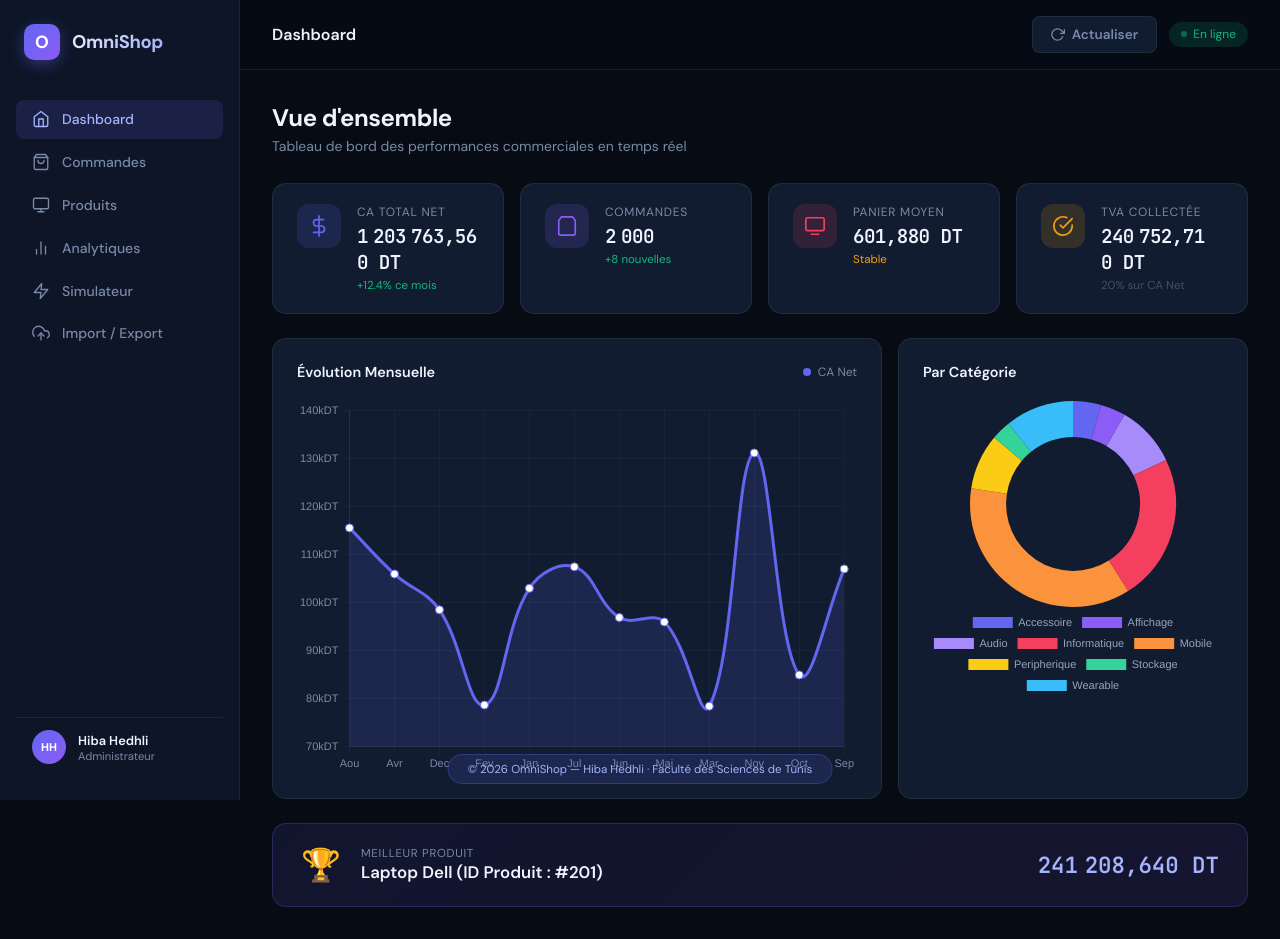
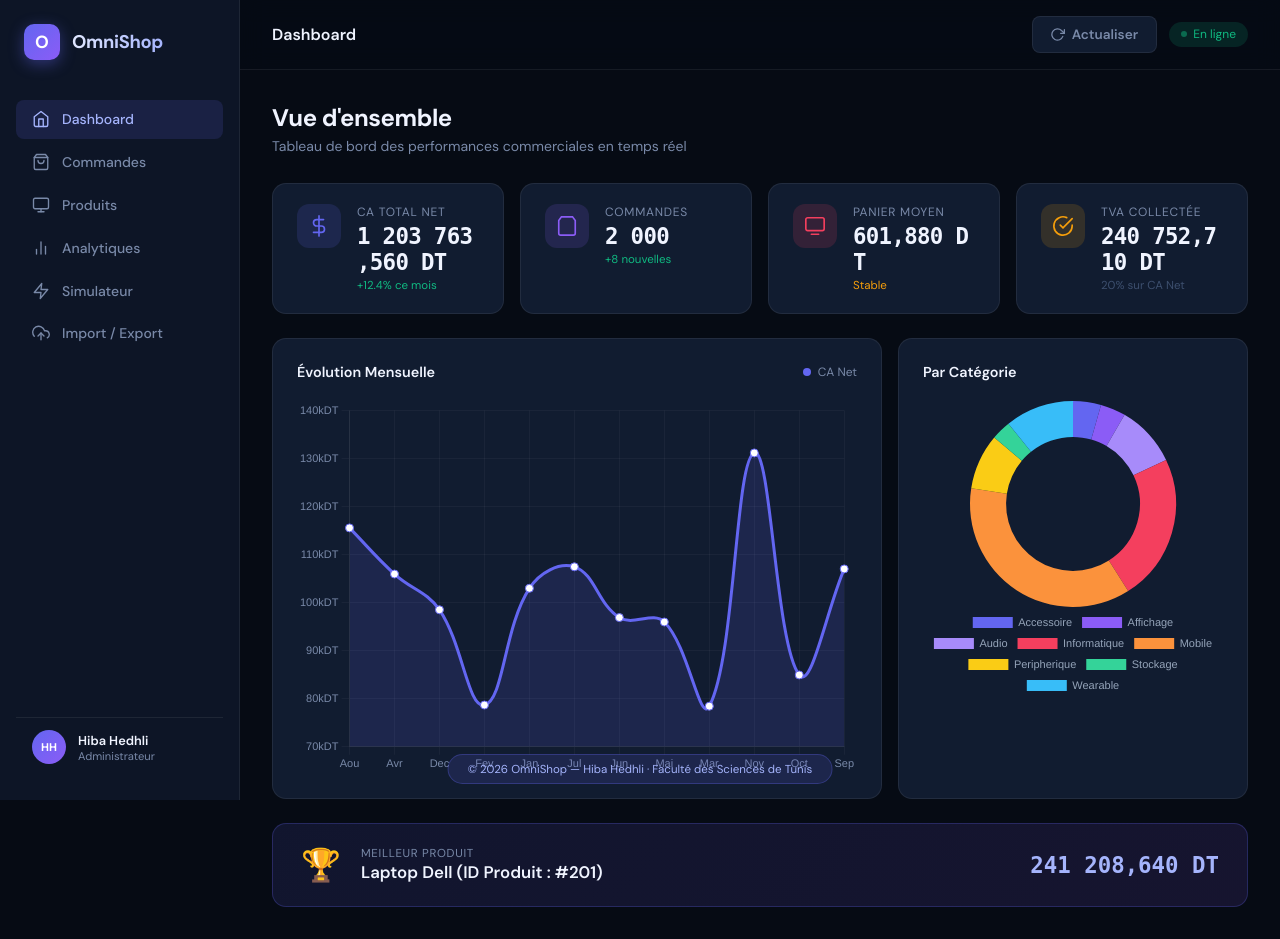
Before and after one commit to hibahedhli/dashboard_omnishop, a Flask app: page / in a window 1280 px wide. Run offline with Flask 3, Linux system fonts and the light colour scheme; some web fonts are replaced.

Commit message:
Modification fonts

```diff
--- a/static/css/dashboard.css
+++ b/static/css/dashboard.css
@@ -230,7 +230,7 @@
 
 .kpi-body { display: flex; flex-direction: column; gap: .2rem; }
 .kpi-label { font-size: .75rem; color: var(--text-secondary); text-transform: uppercase; letter-spacing: .06em; }
-.kpi-value { font-size: 1.2rem; font-weight: 700; font-family: var(--mono); letter-spacing: -.03em; word-break: break-all; }
+.kpi-value { font-size: 1.4rem; font-weight: 700; font-family: var(--mono); letter-spacing: -.03em; word-break: break-word; }
 .kpi-delta { font-size: .72rem; color: var(--text-muted); }
 .kpi-delta.positive { color: var(--green); }
 .kpi-delta.neutral  { color: var(--amber); }
@@ -386,7 +386,7 @@
   padding: 1.25rem;
 }
 .analytics-label { font-size: .72rem; text-transform: uppercase; letter-spacing: .07em; color: var(--text-secondary); }
-.analytics-value { font-size: 1rem; font-weight: 700; font-family: var(--mono); margin: .35rem 0; word-break: break-all; line-height: 1.3; }
+.analytics-value { font-size: 1.1rem; font-weight: 700; font-family: var(--mono); margin: .35rem 0; word-break: break-word; line-height: 1.3; }
 .analytics-desc { font-size: .72rem; color: var(--text-muted); }
 
 /* ── Simulator ─────────────────────────────────────── */
@@ -498,3 +498,14 @@
   .kpi-grid { grid-template-columns: 1fr; }
   .section { padding: 1.25rem; }
 }
+@font-face {
+  font-family: 'DM Sans';
+  src: url('../fonts/dm-sans.woff2') format('woff2');
+  font-weight: 100 900;
+}
+
+@font-face {
+  font-family: 'JetBrains Mono';
+  src: url('../fonts/jetbrains-mono.woff2') format('woff2');
+  font-weight: 400 600;
+}
```
